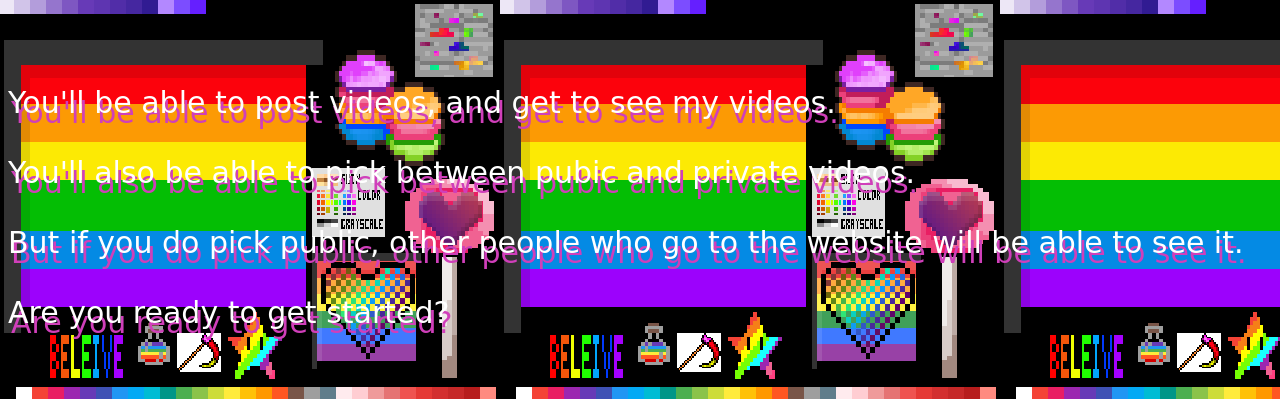
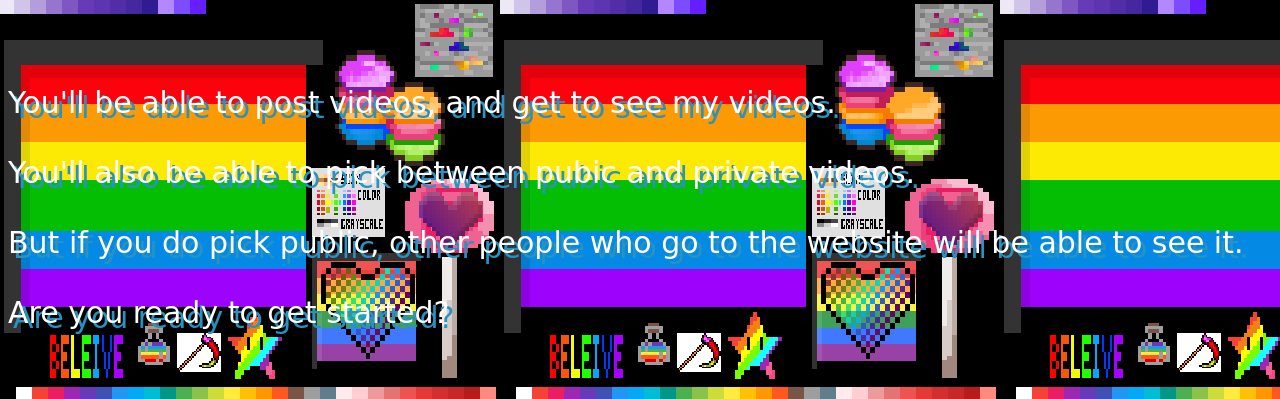
Before and after one commit to aquacrshr/ljhlive, a plain HTML site: page index.html in a window 1280 px wide. Shown: the part 113-512 px from the top of the page. Drawn offline with Linux system fonts and the light colour scheme.

Commit message:
Update index.html

```diff
--- a/index.html
+++ b/index.html
@@ -4,7 +4,7 @@
   body {
       background-image: url('2021-08-23.png');
       color:white;
-      text-shadow: 3px 10px #D03FBA;
+      text-shadow: 5px 5px #2793C3;
       font-size:30px;
       font-family:"Brush Script MT","Lucida Handwriting", Cursive;
 
```
